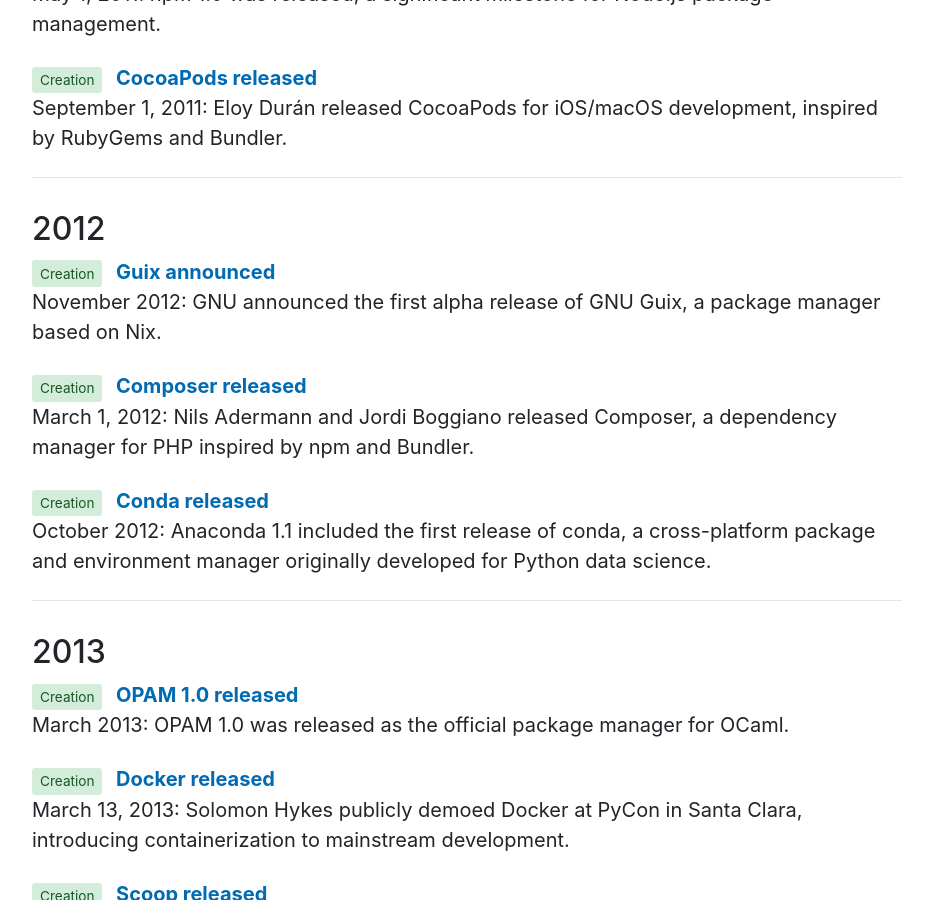
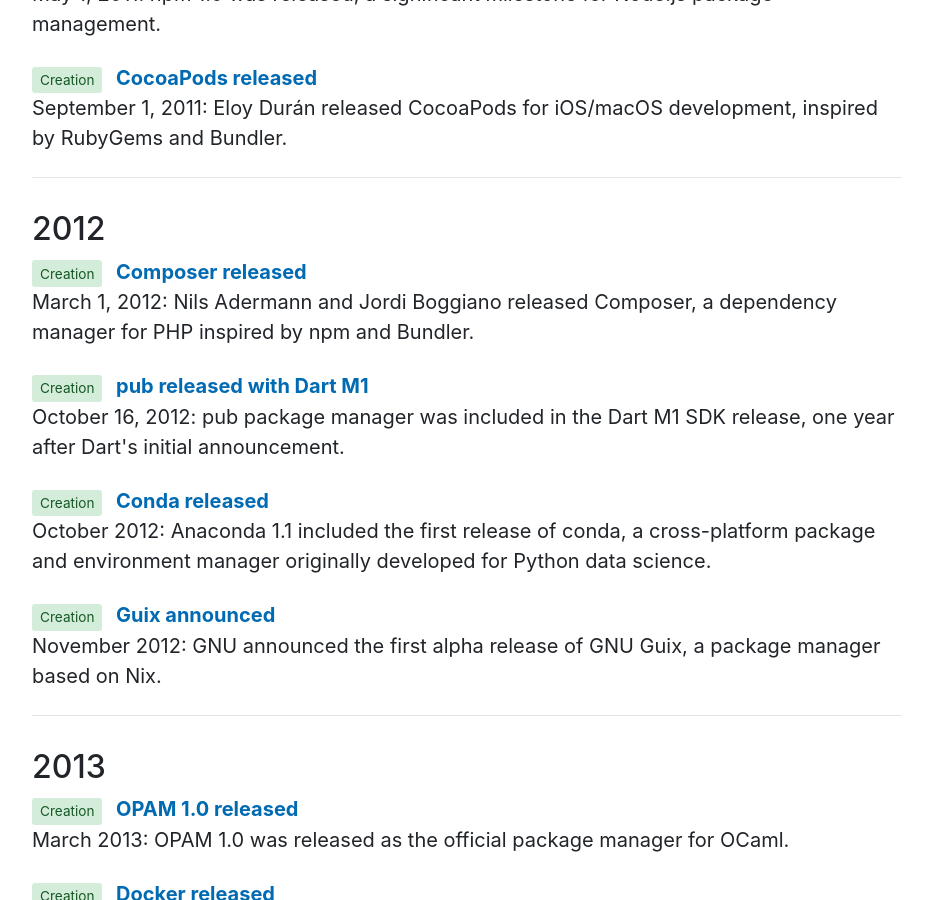
Before and after one commit to andrew/nesbitt.io, a Jekyll site: the page built from _posts/2025-11-15-package-manager-timeline.md, in a window 1280 px wide and 900 px high, scrolled down 5458 px. Shown: the whole window, without its empty margins (173-1106 px from the left). Built offline with Jekyll 4.4.1, drawn with Linux system fonts in a browser that asks for light colours.

Commit message:
add pub release details

```diff
--- a/_posts/2025-11-15-package-manager-timeline.md
+++ b/_posts/2025-11-15-package-manager-timeline.md
@@ -346,20 +346,26 @@
 
 <div class="timeline-event">
 <span class="event-type type-creation">Creation</span>
-<strong><a href="https://guix.gnu.org/en/blog/2012/introducing-guix-a-package-manager-and-distro-for-gnu/">Guix announced</a></strong>
-<br>November 2012: GNU announced the first alpha release of GNU Guix, a package manager based on Nix.
-</div>
-
-<div class="timeline-event">
-<span class="event-type type-creation">Creation</span>
 <strong><a href="https://en.wikipedia.org/wiki/Composer_(software)">Composer released</a></strong>
 <br>March 1, 2012: Nils Adermann and Jordi Boggiano released Composer, a dependency manager for PHP inspired by npm and Bundler.
 </div>
 
 <div class="timeline-event">
 <span class="event-type type-creation">Creation</span>
+<strong><a href="https://news.dartlang.org/2012/10/dart-m1-release.html">pub released with Dart M1</a></strong>
+<br>October 16, 2012: pub package manager was included in the Dart M1 SDK release, one year after Dart's initial announcement.
+</div>
+
+<div class="timeline-event">
+<span class="event-type type-creation">Creation</span>
 <strong><a href="http://ilan.schnell-web.net/prog/anaconda-history/">Conda released</a></strong>
 <br>October 2012: Anaconda 1.1 included the first release of conda, a cross-platform package and environment manager originally developed for Python data science.
+</div>
+
+<div class="timeline-event">
+<span class="event-type type-creation">Creation</span>
+<strong><a href="https://guix.gnu.org/en/blog/2012/introducing-guix-a-package-manager-and-distro-for-gnu/">Guix announced</a></strong>
+<br>November 2012: GNU announced the first alpha release of GNU Guix, a package manager based on Nix.
 </div>
 
 <hr>
```
